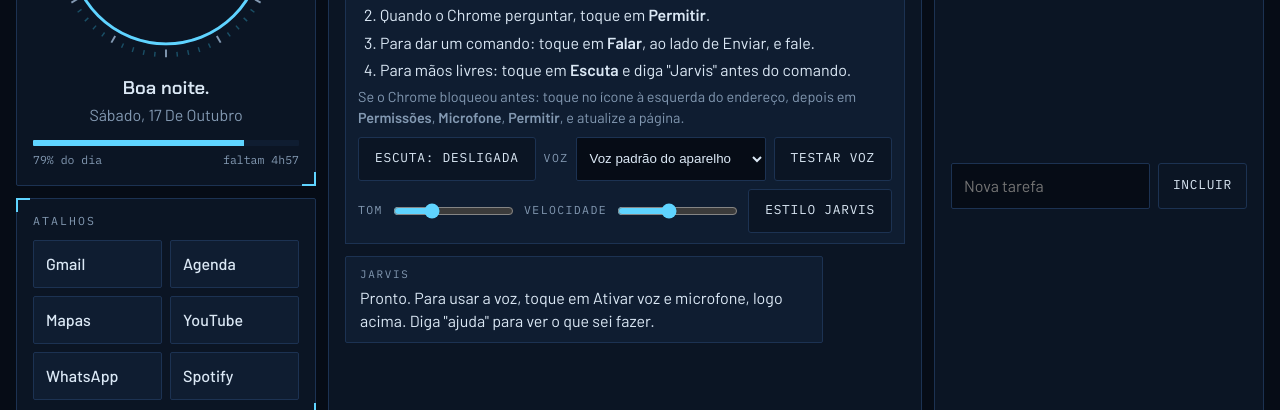
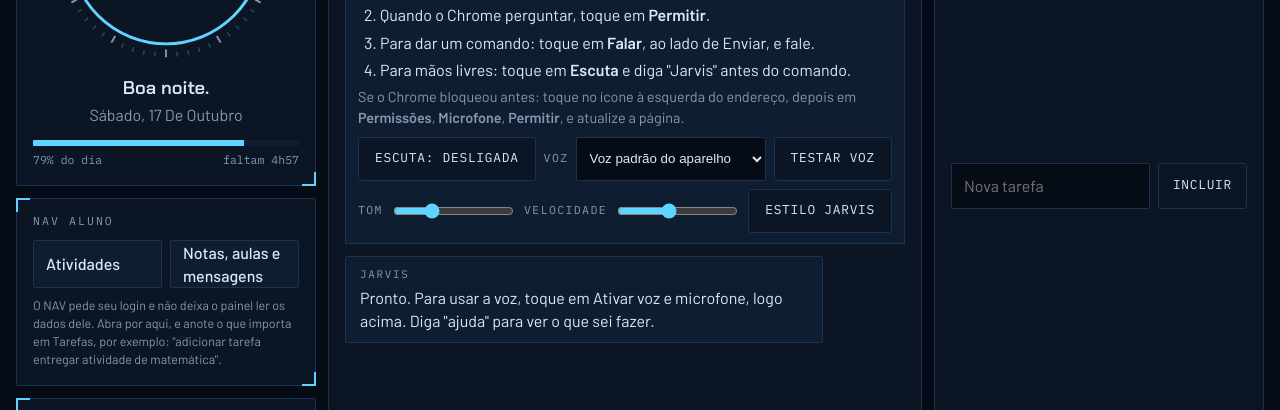
Before and after one commit to julianacmor-boop/Jarvis, a plain HTML site: page index.html in a window 1280 px wide. Shown: the part 369-779 px from the top of the page. Drawn offline with Linux system fonts and the light colour scheme; no server answers.

Commit message:
Adiciona quadro de atalhos do NAV Aluno
- Links para Atividades e para o portal
- Comando de voz que orienta a abrir o NAV
- Aviso de que o NAV exige login e não pode ser lido pelo painel

Co-Authored-By: Claude Sonnet 5.5 <noreply@anthropic.com>
Claude-Session: https://claude.ai/code/session_01VhkowoTWrMZthdH5GoiwT1

```diff
--- a/index.html
+++ b/index.html
@@ -224,6 +224,14 @@ button { cursor: pointer; }
           <div class="bar"><i id="dayBar"></i></div>
           <div class="meta"><span id="dayPct">0% do dia</span><span id="dayLeft"></span></div>
         </div>
+      </div>
+      <div class="panel" id="navCard">
+        <p class="label">NAV Aluno</p>
+        <div class="shortcuts">
+          <a id="navAtiv" href="https://aluno.triventoeducacao.com.br/atividades/170622" target="_blank" rel="noopener">Atividades</a>
+          <a href="https://aluno.triventoeducacao.com.br/" target="_blank" rel="noopener">Notas, aulas e mensagens</a>
+        </div>
+        <p class="hint">O NAV pede seu login e não deixa o painel ler os dados dele. Abra por aqui, e anote o que importa em Tarefas, por exemplo: "adicionar tarefa entregar atividade de matemática".</p>
       </div>
       <div class="panel">
         <p class="label">Atalhos</p>
@@ -566,6 +574,10 @@ button { cursor: pointer; }
     var n = norm(text).replace(/^\s*(ei |oi |ola )?jarvis[,.!:]?\s*/, "").trim(), m;
     if (!n) return CALL;
     if ((m = n.match(/^(bom dia|boa tarde|boa noite)\b/))) return greet(m[1]);
+    if (/\bnav\b|atividades? da escola|aulas? (de|do) hoje|minhas notas|mensagens da escola/.test(n)) {
+      var nb = document.getElementById("navAtiv"); if (nb) { nb.scrollIntoView({ block: "center" }); nb.focus(); }
+      return "O NAV exige login e eu não consigo ler os dados dele daqui. Toque em Atividades, no quadro NAV Aluno, para abrir. Se quiser, diga: adicionar tarefa, e o nome da atividade, para eu lembrar você.";
+    }
     if (/^(oi|ola|ei|e ai|opa)[,.!?\s]*$/.test(n)) return "Olá, " + NAME + ". Em que posso ajudar?";
     if (/meia hora/.test(n) && /timer|cronometro|alarme|avis|daqui|lembr/.test(n)) { startTimer(30); return "Timer de 30 minutos iniciado."; }
     if ((m = n.match(/(\d+(?:[.,]\d+)?)\s*(horas?|h|minutos?|min|segundos?|seg)\b/)) && /timer|cronometro|alarme|avis|daqui|lembr/.test(n)) {
```
